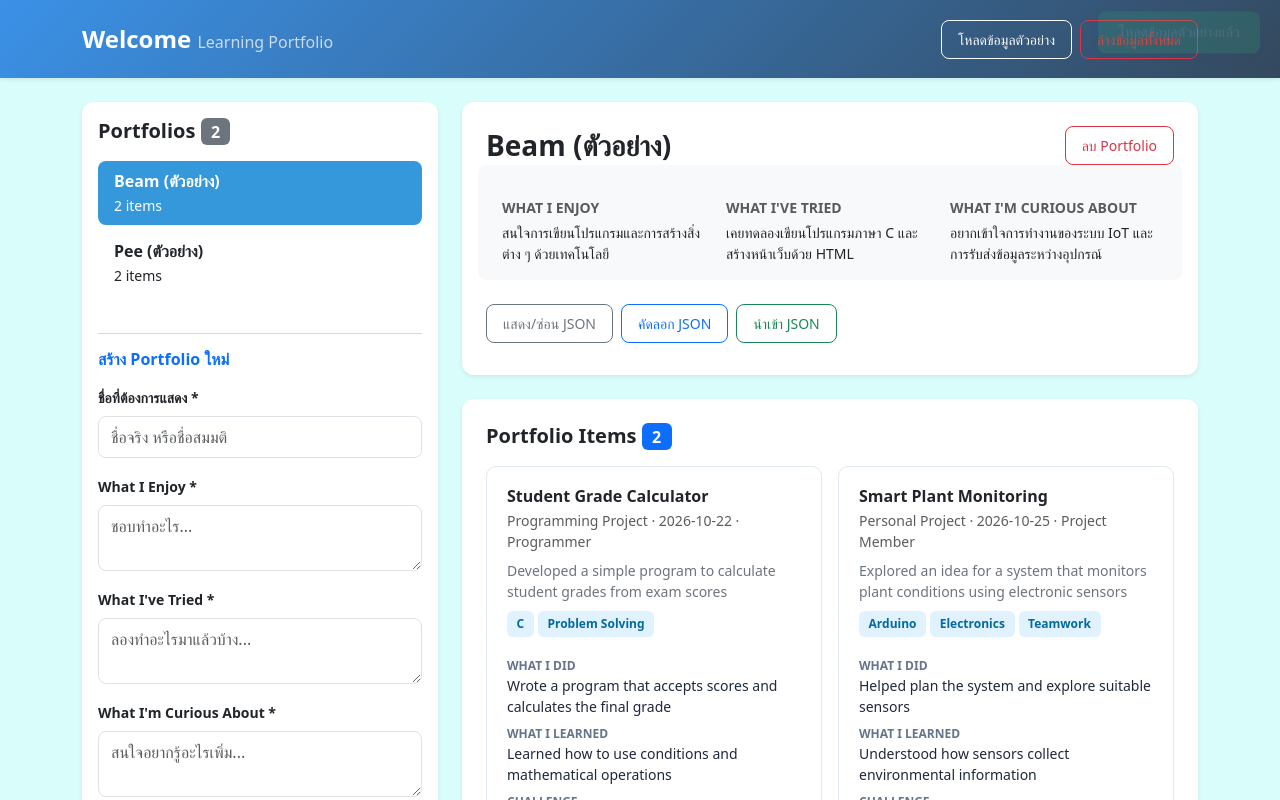
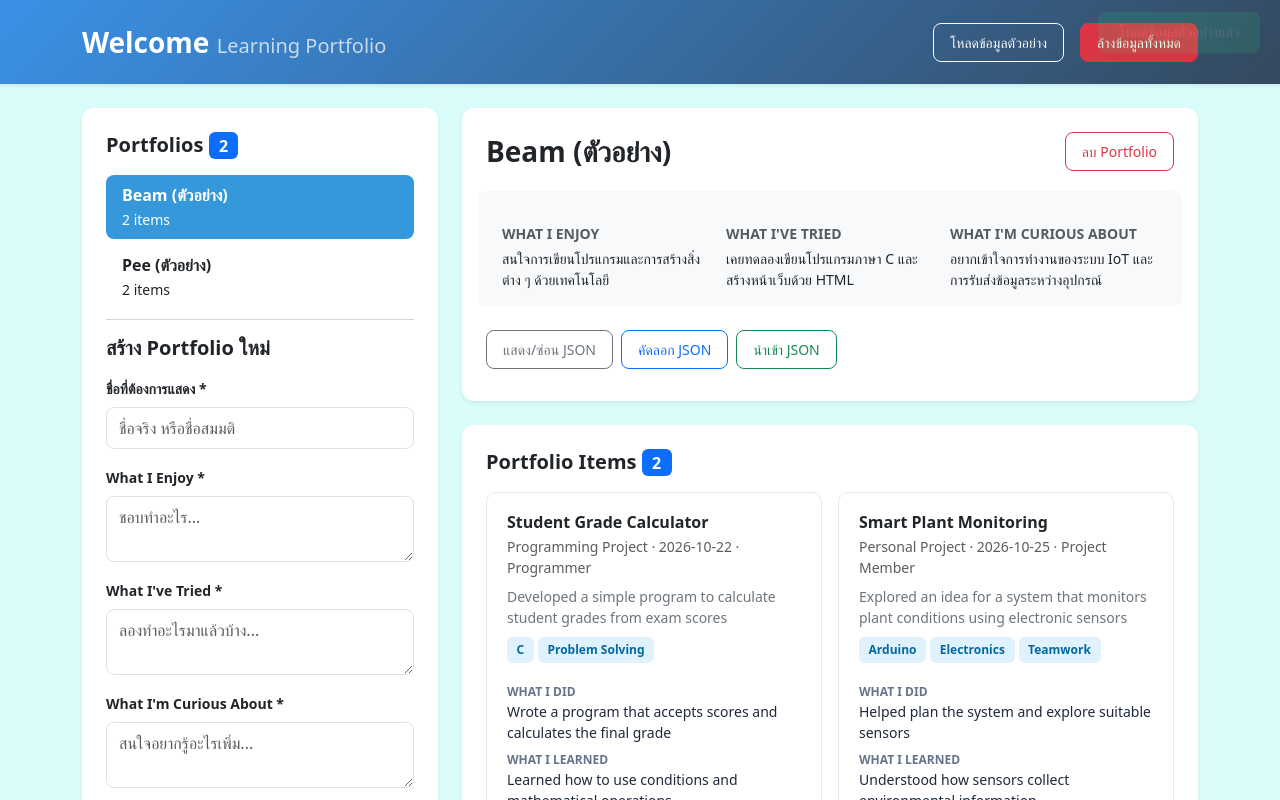
Before and after one commit to KawinIce/Personal-Learning-Portfolio, a plain HTML site: page index.html in a window 1280 px wide. Both pictures are taken after a click on the button "โหลดข้อมูลตัวอย่าง". Shown: the top 800 px of the page. Drawn offline with nearby package versions, Linux system fonts and the light colour scheme.

Commit message:
Arrange the layout CSS #4

```diff
--- a/css/style.css
+++ b/css/style.css
@@ -5,6 +5,10 @@ body {
 
 .navbar {
     background: linear-gradient(135deg, #3b91e7, #34495e);
+}
+
+.text-muted{
+    margin-top: 0;
 }
 
 .card {
--- a/index.html
+++ b/index.html
@@ -20,13 +20,13 @@
     <!-- Navigation Bar -->
     <nav class="navbar navbar-dark shadow-sm py-3 mb-4">
         <div class="container">
-            <a class="navbar-brand fw-bold fs-4" href="#">
+            <a class="navbar-brand fw-bold fs-3" href="#">
                 Welcome
-                <span class="fw-light fs-6 text-light opacity-75">Learning Portfolio</span>
+                <span class="fw-light fs-5 text-light opacity-75">Learning Portfolio</span>
             </a>
-            <div class="d-flex gap-2">
+            <div class="d-flex gap-3">
                 <button class="btn btn-outline-light btn-sm" id="btn-sample">โหลดข้อมูลตัวอย่าง</button>
-                <button class="btn btn-outline-danger btn-sm" id="btn-clear">ล้างข้อมูลทั้งหมด</button>
+                <button class="btn btn-danger btn-sm" id="btn-clear">ล้างข้อมูลทั้งหมด</button>
             </div>
         </div>
     </nav>
@@ -36,18 +36,18 @@
 
             <!-- Sidebar -->
             <div class="col-lg-4">
-                <div class="card p-3 mb-4 shadow-sm">
+                <div class="card py-4 px-4 mb-4 shadow-sm">
 
                     <h5 class="fw-bold mb-3">
                         Portfolios
-                        <span class="badge bg-secondary fs-6" id="portfolio-count">0</span>
+                        <span class="badge bg-primary fs-6" id="portfolio-count">0</span>
                     </h5>
 
-                    <div class="list-group mb-3" id="portfolio-list"></div>
+                    <div class="list-group mb-1" id="portfolio-list"></div>
 
                     <hr class="text-muted">
 
-                    <h6 class="fw-bold text-primary mb-3">สร้าง Portfolio ใหม่</h6>
+                    <h5 class="fw-bold  mb-3">สร้าง Portfolio ใหม่</h6>
 
                     <form id="portfolio-form" class="needs-validation" novalidate>
 
@@ -105,7 +105,7 @@
                                 Portfolio</button>
                         </div>
 
-                        <div class="row g-3 small bg-light p-3 rounded-3 mb-4">
+                        <div class="row g-3 small bg-light p-3 rounded-3 mb-4 mt-1">
                             <div class="col-md-4">
                                 <strong class="text-muted d-block mb-1">WHAT I ENJOY</strong>
                                 <span id="v-enjoy" class="text-dark">-</span>
@@ -146,7 +146,7 @@
 
                     <!-- Add Item -->
                     <div class="card p-4 shadow-sm">
-                        <h5 class="fw-bold text-success mb-3">เพิ่ม Portfolio Item</h5>
+                        <h5 class="fw-bold mb-3">เพิ่ม Portfolio Item</h5>
 
                         <form id="item-form" class="needs-validation" novalidate>
 
```
